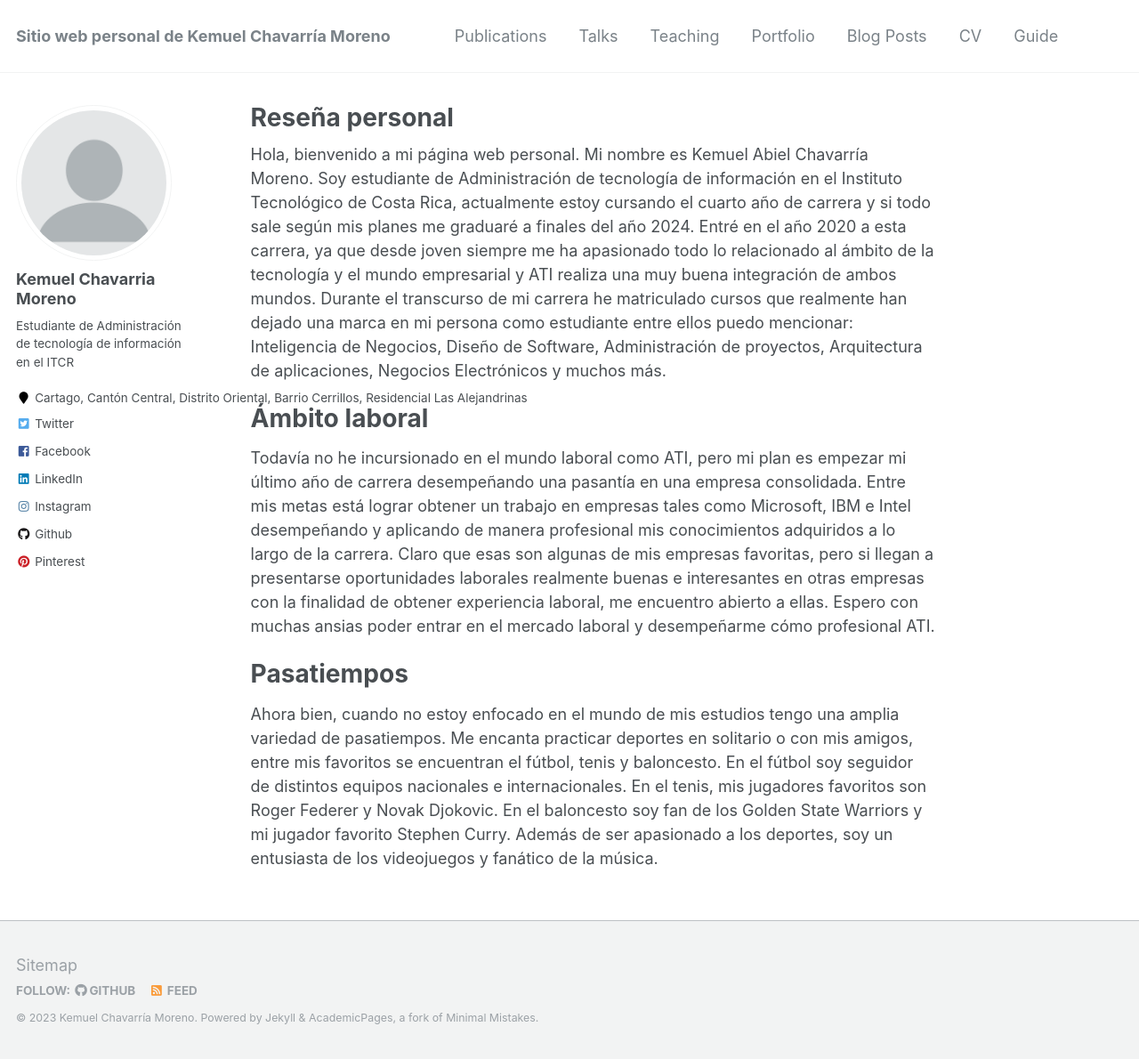
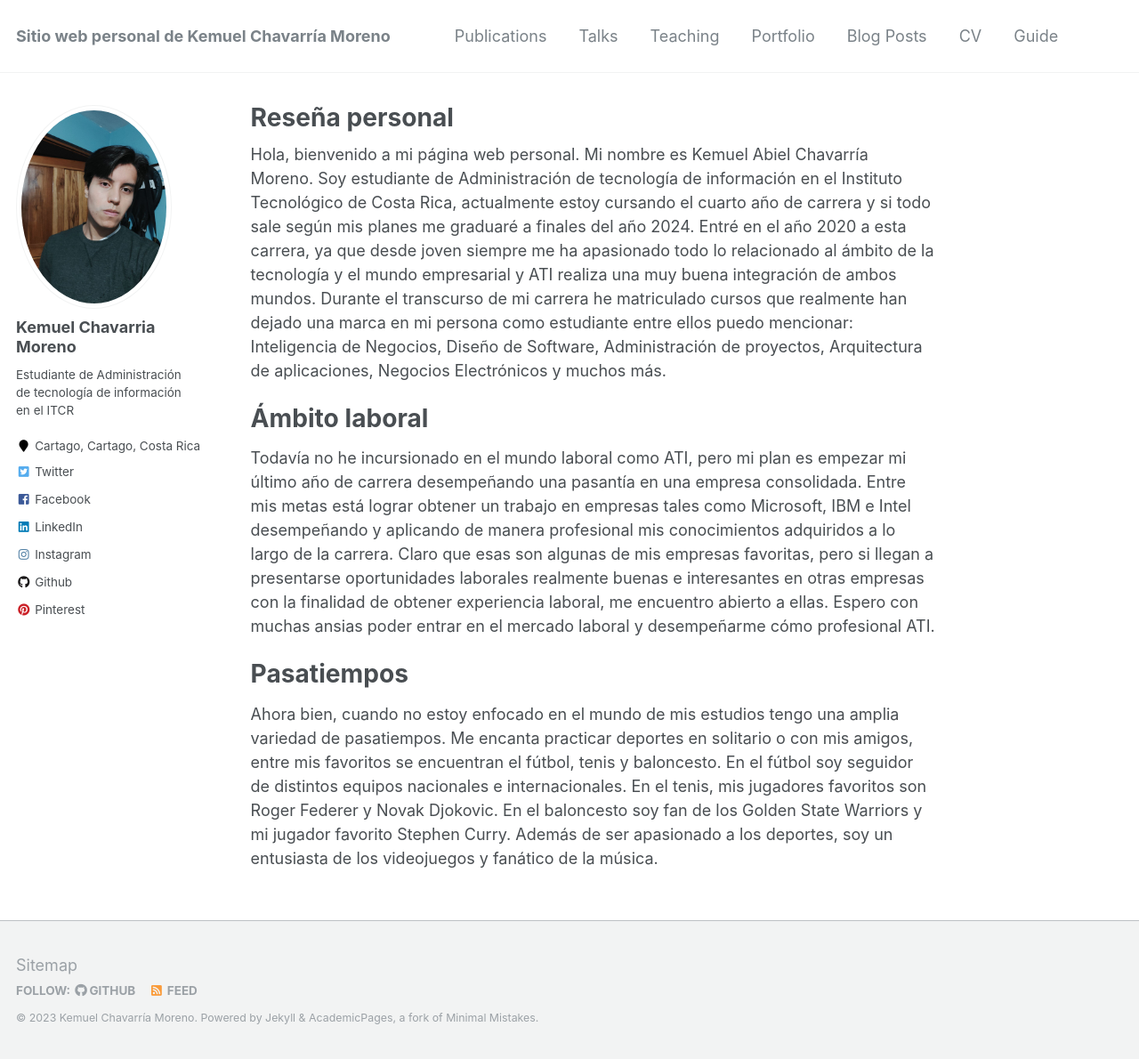
Before and after one commit to KemsCh05/KemsCh05.github.io, a Jekyll site: the page built from _pages/about.md, in a window 1280 px wide and 1190 px high. Shown: the whole window at 89% size. Built offline with Jekyll 4.4.1, drawn with Linux system fonts in a browser that asks for light colours.

```diff
--- a/_config.dev.yml
+++ b/_config.dev.yml
@@ -7,7 +7,7 @@ analytics:
 
 comments:
   disqus:
-    shortname            : "mmistakes-dev"
+    shortname            : "Kemuel"
 
 sass:
   style: expanded
--- a/_config.yml
+++ b/_config.yml
@@ -81,9 +81,9 @@ analytics:
 # Site Author
 author:
   name             : "Kemuel Chavarria Moreno"
-  avatar           : "profile.png"
+  avatar           : "KemuelCh.jpg"
   bio              : "Estudiante de Administración de tecnología de información en el ITCR"
-  location         : "Cartago, Cantón Central, Distrito Oriental, Barrio Cerrillos, Residencial Las Alejandrinas"
+  location         : "Cartago, Cartago, Costa Rica"
   employer         :
   pubmed           :
   googlescholar    :
```
Also changed, not shown: images/KemuelCh.jpg (added).
